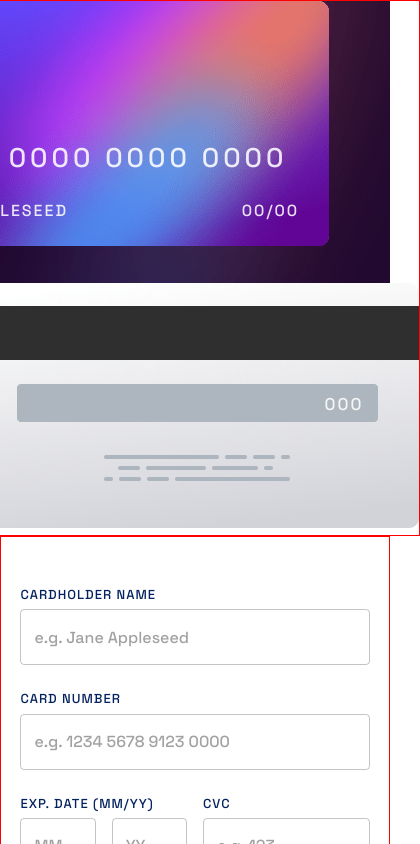
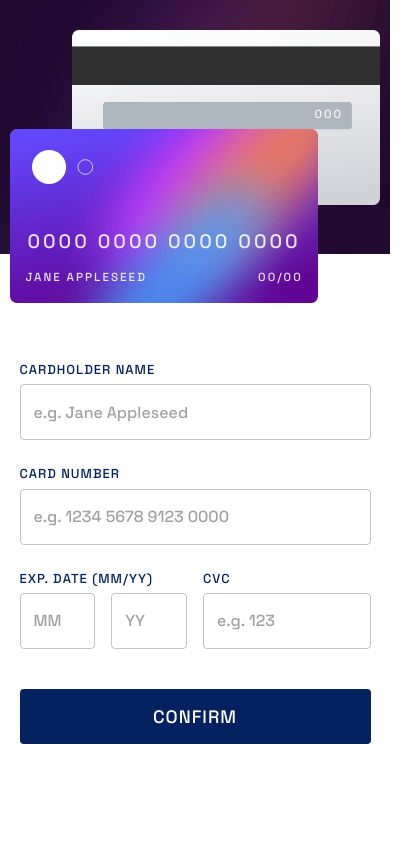
Before and after one commit to DepetrisFe/interactive-card-challenge, a React (Vite) app: page / in a window 390 px wide. Shown: the top 844 px of the page, 420 px wide, since content can reach past the window. Built offline with nearby package versions, Linux system fonts and the light colour scheme.

Commit message:
cards responsive

```diff
--- a/package.json
+++ b/package.json
@@ -6,7 +6,8 @@
   "scripts": {
     "dev": "vite",
     "build": "tsc && vite build",
-    "preview": "vite preview"
+    "preview": "vite preview",
+    "host": "vite --host"
   },
   "dependencies": {
     "@emotion/react": "^11.10.5",
--- a/src/mainPage/index.tsx
+++ b/src/mainPage/index.tsx
@@ -1,8 +1,6 @@
 import { ChangeEvent, SyntheticEvent, useState } from "react";
 import { formatCardNumber } from "../utils/formatCardNumber";
 import { useStyles } from "./styles";
-import BgCardFront from "../assets/bg-card-front.png";
-import BgCardBack from "../assets/bg-card-back.png";
 import CardLogo from "../assets/card-logo.svg";
 import { Box, Button, Grid, TextField, Typography } from "@mui/material";
 import { LoadingButton } from "@mui/lab";
@@ -71,7 +69,43 @@ const MainPage = () => {
   return (
     <Grid container className={classes.root}>
       <Grid item xs={12} md={6} className={classes.cardSection}>
-        <Box className={classes.cardContainer}>
+        <Box className={classes.cardsContainer}>
+          <Box className={classes.cardFront}>
+            <img src={CardLogo} alt="card logo" className={classes.cardLogo} />
+            <Box className={classes.cardNumberContainer}>
+              <Typography
+                fontSize={27}
+                letterSpacing={4}
+                align="center"
+                className={classes.cardNumberText}
+              >
+                {card.cardNumber ? card.cardNumber : "0000 0000 0000 0000"}
+              </Typography>
+            </Box>
+            <Box className={classes.cardDataContainer}>
+              <Typography letterSpacing={2} className={classes.cardDataText}>
+                {card.name ? card.name.toUpperCase() : "JANE APPLESEED"}
+              </Typography>
+              <Typography letterSpacing={2} className={classes.cardDataText}>
+                {`${card.expMonth ? card.expMonth : "00"}/${
+                  card.expYear ? card.expYear : "00"
+                }`}
+              </Typography>
+            </Box>
+          </Box>
+          <Box className={classes.cardBack}>
+            <Box className={classes.cardCvcContainer}>
+              <Typography
+                fontSize={17}
+                letterSpacing={2}
+                className={classes.cvcText}
+              >
+                {card.cvc ? card.cvc : "000"}
+              </Typography>
+            </Box>
+          </Box>
+        </Box>
+        {/* <Box className={classes.cardContainer}>
           <Box className={classes.cardFrontContainer}>
             <img
               alt="card front background"
@@ -107,7 +141,7 @@ const MainPage = () => {
               </Typography>
             </Box>
           </Box>
-        </Box>
+        </Box> */}
       </Grid>
       <Grid item xs={12} md={6} className={classes.formSection}>
         {!openSuccess && (
--- a/src/mainPage/styles.tsx
+++ b/src/mainPage/styles.tsx
@@ -1,5 +1,7 @@
 import BgDesktop from "../assets/bg-main-desktop.png";
 import BgMobile from "../assets/bg-main-mobile.png";
+import BgCardFront from "../assets/bg-card-front.png";
+import BgCardBack from "../assets/bg-card-back.png";
 import { makeStyles } from "@mui/styles";
 import { Theme } from "@mui/material";
 
@@ -16,6 +18,9 @@ export const useStyles = makeStyles((theme: Theme) => {
         backgroundImage: `url(${BgMobile})`,
         backgroundSize: "100% 40%",
       },
+      [theme.breakpoints.down(570)]: {
+        backgroundSize: "100% 65vw",
+      },
     },
     cardSection: {
       display: "flex",
@@ -23,72 +28,136 @@ export const useStyles = makeStyles((theme: Theme) => {
       alignItems: "center",
       [theme.breakpoints.down("md")]: {
         justifyContent: "center",
+        paddingTop: "30px",
+      },
+      [theme.breakpoints.down(570)]: {
+        height: "80vw",
       },
     },
-    cardContainer: {
-      display: "grid",
-      gridRowGap: "30px",
-      border: "1px solid red",
-    },
-    cardFrontContainer: {
+    cardsContainer: {
       position: "relative",
-      [theme.breakpoints.down("lg")]: {
-        right: "20%",
-      },
-      [theme.breakpoints.between("lg", "xl")]: {
-        right: "30%",
+      width: "100%",
+      maxWidth: "570px",
+      height: "530px",
+      [theme.breakpoints.up("lg")]: {
+        right: "50px",
       },
       [theme.breakpoints.up("xl")]: {
-        right: "45%",
+        right: "120px",
+      },
+      [theme.breakpoints.down("md")]: {
+        height: "390px",
+      },
+      [theme.breakpoints.down(570)]: {
+        height: "100%",
+        maxHeight: "390px",
       },
     },
-    cardBackContainer: {
-      position: "relative",
-      [theme.breakpoints.down("lg")]: {
-        right: "0%",
+    cardFront: {
+      position: "absolute",
+      top: "0",
+      left: "0",
+      width: "447px",
+      height: "245px",
+      backgroundImage: `url(${BgCardFront})`,
+      backgroundSize: "100% 100%",
+      [theme.breakpoints.down("md")]: {
+        top: "140px",
+        left: "10px",
+        zIndex: "1",
       },
-      [theme.breakpoints.between("lg", "xl")]: {
-        right: "10%",
-      },
-      [theme.breakpoints.up("xl")]: {
-        right: "25%",
+      [theme.breakpoints.down(570)]: {
+        width: "79%",
+        height: "62%",
+        top: "25.3vw",
       },
     },
-    cardFront: {},
-    cardBack: {},
+    cardBack: {
+      position: "absolute",
+      bottom: "0",
+      right: "0",
+      width: "447px",
+      height: "245px",
+      backgroundImage: `url(${BgCardBack})`,
+      backgroundSize: "100% 100%",
+      [theme.breakpoints.down("md")]: {
+        right: "10px",
+        top: "0",
+      },
+      [theme.breakpoints.down(570)]: {
+        width: "79%",
+        height: "62%",
+      },
+    },
+    cardLogo: {
+      position: "absolute",
+      top: "30px",
+      left: "30px",
+      zIndex: "1",
+      [theme.breakpoints.down(570)]: {
+        width: "20%",
+        top: "12%",
+        left: "7%",
+      },
+    },
+    cardNumberContainer: {
+      position: "absolute",
+      bottom: "60px",
+      left: "30px",
+      right: "30px",
+      [theme.breakpoints.down(570)]: {
+        left: "5%",
+        right: "5%",
+        bottom: "27%",
+      },
+    },
+    cardNumberText: {
+      whiteSpace: "nowrap",
+      [theme.breakpoints.down(570)]: {
+        fontSize: "5vw !important",
+        letterSpacing: "3px !important",
+      },
+    },
+    cardDataContainer: {
+      position: "absolute",
+      display: "flex",
+      justifyContent: "space-between",
+      bottom: "25px",
+      left: "30px",
+      right: "30px",
+      [theme.breakpoints.down(570)]: {
+        bottom: "10%",
+        left: "5%",
+        right: "5%",
+      },
+    },
+    cardDataText: {
+      whiteSpace: "nowrap",
+      [theme.breakpoints.down(570)]: {
+        fontSize: "3vw !important",
+      },
+    },
     cardCvcContainer: {
       display: "flex",
       justifyContent: "flex-end",
       position: "absolute",
-      padding: "0px 5px",
+      top: "107px",
       left: "50px",
       right: "50px",
-      bottom: "118px",
+      [theme.breakpoints.down(570)]: {
+        top: "43%",
+        left: "12%",
+        right: "12%",
+      },
     },
-    cardLogo: {
-      position: "absolute",
-      top: "25px",
-      left: "30px",
-    },
-    cardNumberContainer: {
-      display: "flex",
-      position: "absolute",
-      left: "30px",
-      right: "30px",
-      bottom: "75px",
-    },
-    cardDataContainer: {
-      display: "flex",
-      justifyContent: "space-between",
-      position: "absolute",
-      left: "30px",
-      right: "30px",
-      bottom: "30px",
+    cvcText: {
+      [theme.breakpoints.down(570)]: {
+        fontSize: "3vw !important",
+      },
     },
     formSection: {
       display: "flex",
       justifyContent: "center",
-      border: "1px solid red",
     },
     formContainer: {
       display: "flex",
@@ -98,6 +167,7 @@ export const useStyles = makeStyles((theme: Theme) => {
       width: "60%",
       [theme.breakpoints.down("md")]: {
         width: "90%",
+        maxWidth: "570px",
         padding: "3rem 0rem",
       },
     },
```
